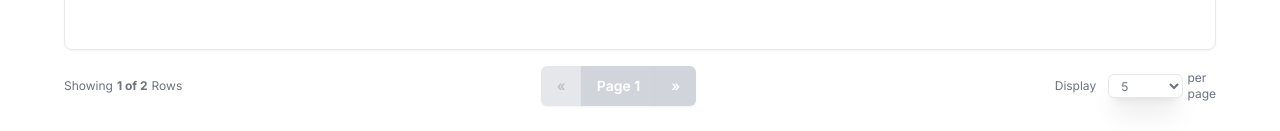
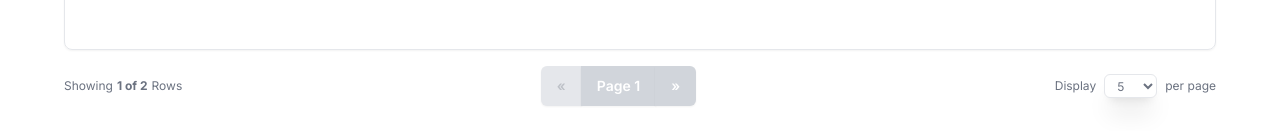
Before and after one commit to saiyamarora11/next-ts-user-management-dashboard, a Next.js app: page / in a window 1280 px wide. Shown: the part 666-797 px from the top of the page. Built offline with nearby package versions, Linux system fonts and the light colour scheme.

Commit message:
fix_select_box

```diff
--- a/src/app/globals.css
+++ b/src/app/globals.css
@@ -26,7 +26,7 @@
 }
 
 .select-box {
-	@apply h-6 w-full rounded-md border bg-white px-2 text-xs shadow-xl focus:border-2 focus:border-blue-600;
+	@apply h-6 w-auto rounded-md border bg-white px-2 text-xs shadow-xl focus:border-2 focus:border-blue-600;
 }
 .spinner-lg {
 	@apply h-8 w-8;
--- a/src/components/user/UsersTable.tsx
+++ b/src/components/user/UsersTable.tsx
@@ -171,6 +171,7 @@ const UserTable: React.FC = () => {
 						</tbody>
 					</table>
 				</div>
+
 				<div className="mt-4 flex w-full items-center justify-between text-xs text-gray-500">
 					<div>
 						<div className="flex items-center gap-x-1 text-xs">
@@ -200,21 +201,21 @@ const UserTable: React.FC = () => {
 						</button>
 					</div>
 					{!isMobile && (
-						<div className="flex items-center gap-x-1 text-xs">
-							Display
+						<div className="flex items-center gap-x-2 text-xs">
+							<span>Display</span>
 							<select
 								value={table.getState().pagination.pageSize}
-								className="select-box ml-2"
+								className="select-box"
 								onChange={(e) => {
 									table.setPageSize(Number(e.target.value));
 								}}>
-								{[5, 10, 20, 50]?.map((pageSize) => (
+								{[5, 10, 20, 50].map((pageSize) => (
 									<option key={pageSize} value={pageSize}>
 										{pageSize}
 									</option>
 								))}
 							</select>
-							per page
+							<span>per page</span>
 						</div>
 					)}
 				</div>
```
